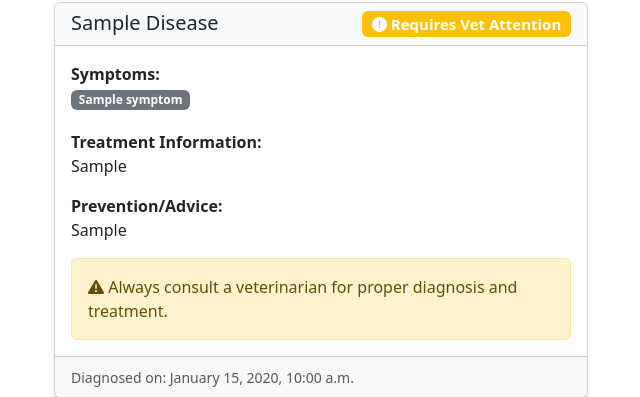
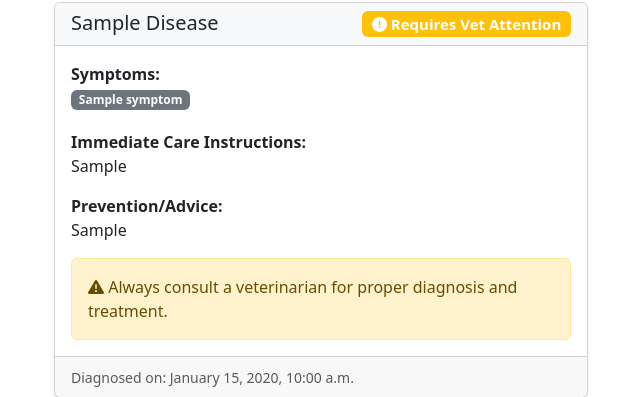
Before and after one commit to jennybrian/Cattledoctor, a Django app: page /diagnosis/diagnosis-history/ in a window 1280 px wide. Shown: the part 164-561 px from the top of the page, without its empty margins (40-680 px from the left). Run offline with Django 5.2, Linux system fonts and the light colour scheme; a user stored in the database is signed in; tables that the repository leaves empty hold one stand-in row (values such as "Sample post"); parts of the project's set-up code (start-up, migrations or seed data) failed here and were passed over.

Commit message:
Fixing home page UX v13

```diff
--- a/diagnosis/templates/diagnosis/history.html
+++ b/diagnosis/templates/diagnosis/history.html
@@ -58,7 +58,7 @@
                                 {% endfor %}
                             </p>
                             <p class="card-text">
-                                <strong>Treatment Information:</strong><br>
+                                <strong>Immediate Care Instructions:</strong><br>
                                 {{ history.disease.treatment }}
                             </p>
                             <p class="card-text">
--- a/diagnosis/templates/diagnosis/index.html
+++ b/diagnosis/templates/diagnosis/index.html
@@ -396,7 +396,7 @@
               </h5>
               <p class="mb-1"><strong>Matched Symptoms:</strong> ${prediction.matched_symptoms.join(", ")}</p>
               <div class="treatment-card">
-                <h6><i class="fas fa-pills"></i> Treatment</h6>
+                <h6><i class="fas fa-pills"></i> Immediate Care Instructions</h6>
                 <p>${prediction.treatment}</p>
               </div>
               <div class="prevention-card">
```
